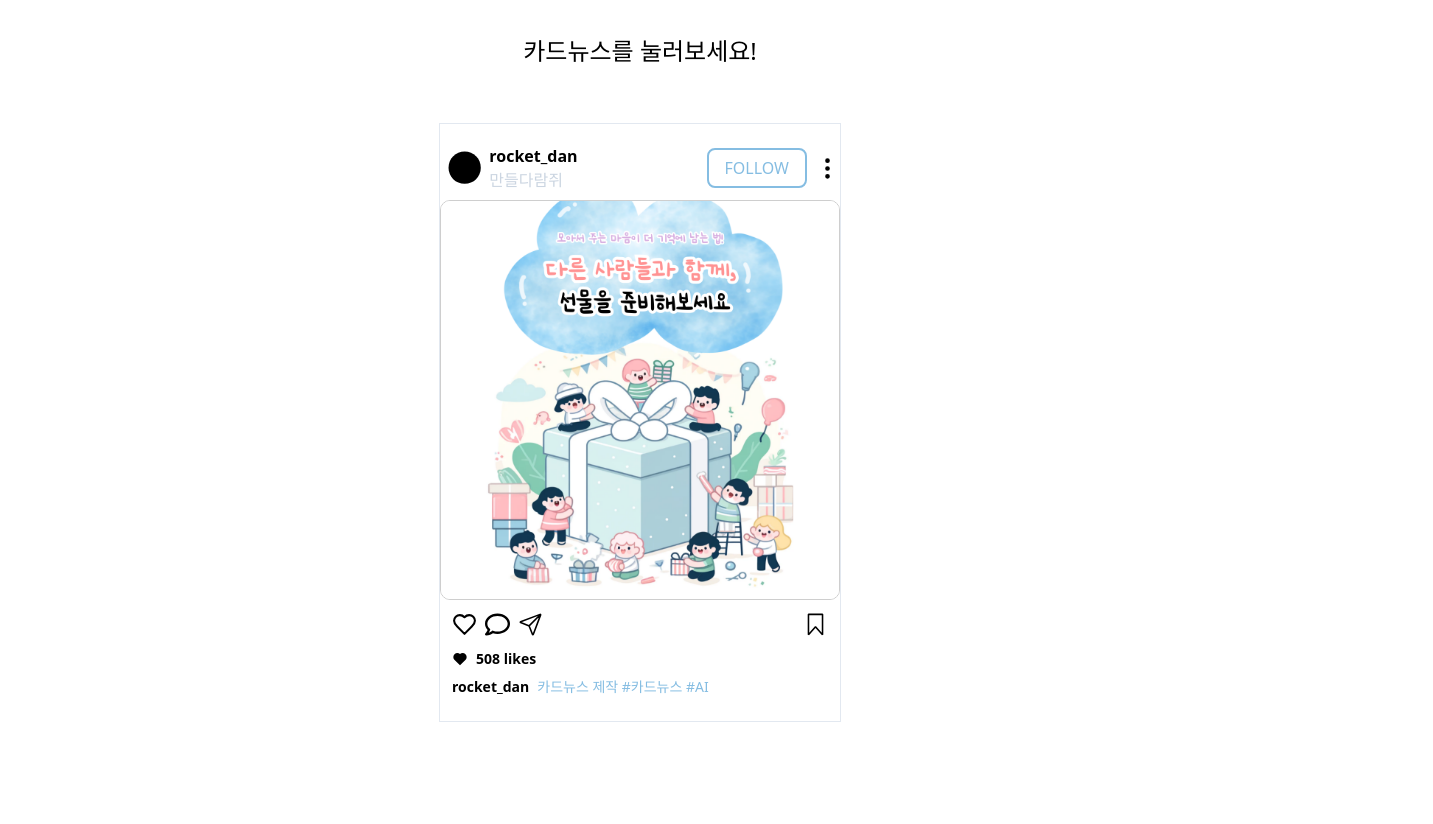
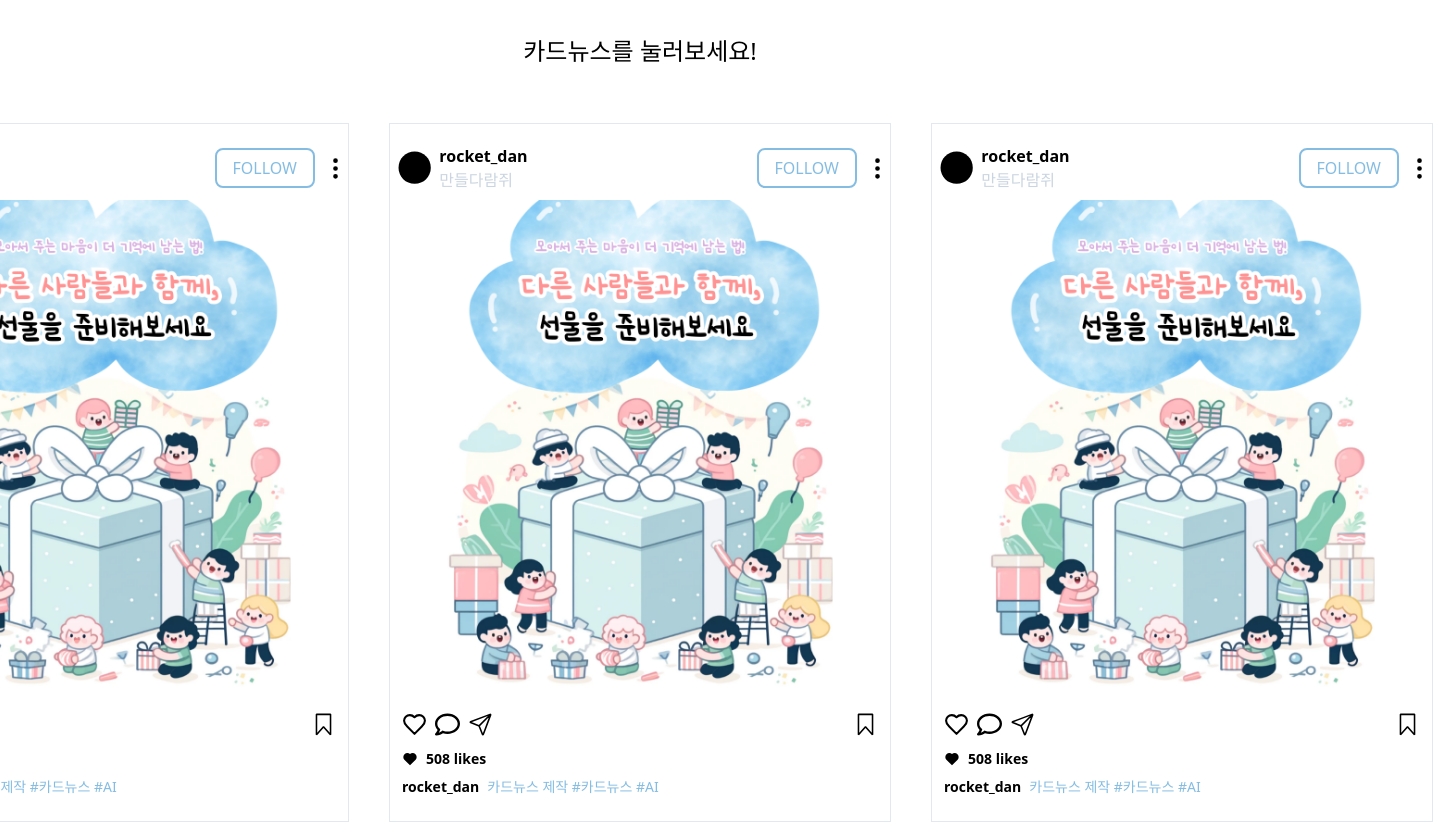
Before and after one commit to SW-rocket-dan/mvp-first, a React (Vite) app in the folder mvp/: page / in a window 1280 px wide. Shown: the part 1200-2024 px from the top of the page, 1433 px wide, since content can reach past the window. Built offline with nearby package versions, Linux system fonts and the light colour scheme.

Commit message:
✨ feat(슬라이더): 이미지 슬라이더 컴포넌트 개발

```diff
--- a/mvp/src/App.css
+++ b/mvp/src/App.css
@@ -10,29 +10,27 @@
   width: 100%;
   height: 100%;
   position: relative;
-    transition: .4s;
+  transition: 0.4s;
   transform-style: preserve-3d;
 }
 
-.front, .back {
+.front,
+.back {
   position: absolute;
   width: 100%;
   height: 100%;
   backface-visibility: hidden;
   border-radius: 10px;
-    border: 1px solid #CECECE;
+  border: 1px solid #cecece;
 }
 
 .front {
-
 }
-
 
 .back {
   transform: rotateY(180deg);
 }
 
-
 .flip:hover .card {
   transform: rotateY(180deg);
 }
--- a/mvp/src/App.tsx
+++ b/mvp/src/App.tsx
@@ -5,7 +5,8 @@ import GroupSVG from "../src/assets/Group.svg?react";
 import "./App.css";
 import PromptBox from "./components/PromptBox.tsx";
 import InstagramTemplate from "./components/InstagramTemplate";
-import HoverBox from "./components/HoverBox.tsx";
+import Sample1 from "./assets/sample1.png";
+import SlideImg from "./components/SlideImg.tsx";
 
 function App() {
   const handleClick = () => {
@@ -52,11 +53,45 @@ function App() {
         <p className="text-4xl font-bold">쉽고 간단하게, AI로 만들었습니다.</p>
         <p className="text-2xl">카드뉴스를 눌러보세요!</p>
         <div className="flex gap-10 mb-20">
-          <InstagramTemplate width={500} Content={<HoverBox />} />
-          {/* <HoverBox />
-          <HoverBox />
-          <HoverBox />
-          <HoverBox /> */}
+          <InstagramTemplate
+            width={500}
+            Content={
+              <SlideImg
+                width={500}
+                imgUrl={Sample1}
+                text={
+                  "모아서 주는 마음이 더 기억에 남는 법! 다른 사람들과 함께 선물을 준비해보세요"
+                }
+                purpose="선물 펀딩 서비스 페이지 홍보"
+              />
+            }
+          />
+          <InstagramTemplate
+            width={500}
+            Content={
+              <SlideImg
+                width={500}
+                imgUrl={Sample1}
+                text={
+                  "모아서 주는 마음이 더 기억에 남는 법! 다른 사람들과 함께 선물을 준비해보세요"
+                }
+                purpose="선물 펀딩 서비스 페이지 홍보"
+              />
+            }
+          />
+          <InstagramTemplate
+            width={500}
+            Content={
+              <SlideImg
+                width={500}
+                imgUrl={Sample1}
+                text={
+                  "모아서 주는 마음이 더 기억에 남는 법! 다른 사람들과 함께 선물을 준비해보세요"
+                }
+                purpose="선물 펀딩 서비스 페이지 홍보"
+              />
+            }
+          />
         </div>
       </div>
     </div>
--- a/mvp/src/components/HoverBox.tsx
+++ b/mvp/src/components/HoverBox.tsx
@@ -2,17 +2,20 @@ import Sample1 from "../assets/sample1.png";
 import PromptBox from "./PromptBox.tsx";
 
 const HoverBox = () => {
-    return(
-        <div className='flip'>
-            <div className='card'>
-                <img className='front' src={Sample1} width={400} height={400}/>
-                <div className='back'>
-                    <PromptBox width={398} text='모아서 주는 마음이 더 기억에 남는 법! 다른 사람들과 함께 선물을 준비해보세요' purpose='선물 펀딩 서비스 페이지 홍보' />
-                </div>
-            </div>
+  return (
+    <div className="flip">
+      <div className="card">
+        <img className="front" src={Sample1} width={400} height={400} />
+        <div className="back">
+          <PromptBox
+            width={398}
+            text="모아서 주는 마음이 더 기억에 남는 법! 다른 사람들과 함께 선물을 준비해보세요"
+            purpose="선물 펀딩 서비스 페이지 홍보"
+          />
         </div>
-    )
+      </div>
+    </div>
+  );
+};
 
-}
-
-export default HoverBox
+export default HoverBox;
--- a/mvp/src/components/InstagramTemplate.tsx
+++ b/mvp/src/components/InstagramTemplate.tsx
@@ -18,7 +18,7 @@ type Props = {
  */
 const InstagramTemplate = ({ width, Content }: Props) => {
   return (
-    <div className={`w-[${width}px] border-[1px] border-slate-200 py-3`}>
+    <div className={`border-[1px] border-slate-200 py-3`}>
       <header className="flex items-center justify-between py-2">
         <div className="flex items-center px-2">
           <FaCircle size={width / 15} />
--- /dev/null
+++ b/mvp/src/components/SlideImg.tsx
@@ -0,0 +1,37 @@
+import { useState } from "react";
+import PromptBox from "./PromptBox";
+
+type Props = {
+  width: number;
+  imgUrl: string;
+  text: string;
+  purpose: string;
+};
+
+const SlideImg = ({ width, imgUrl, text, purpose }: Props) => {
+  const [isClick, setIsClick] = useState(false);
+
+  const handleClick = () => {
+    setIsClick((prev) => !prev);
+  };
+
+  return (
+    <div
+      className={`relative overflow-hidden `}
+      style={{ width: `${width}px`, height: `${width}px` }}
+      onClick={handleClick}
+    >
+      <div
+        className="absolute top-0 left-0 flex transition-all cursor-pointer"
+        style={{ left: `${isClick ? "-100%" : 0}` }}
+      >
+        <img alt="이미지" src={imgUrl} width={width} height={width} />
+        <div>
+          <PromptBox width={width} text={text} purpose={purpose} />
+        </div>
+      </div>
+    </div>
+  );
+};
+
+export default SlideImg;
```
Lines whose indentation alone changed are shown as unchanged.
